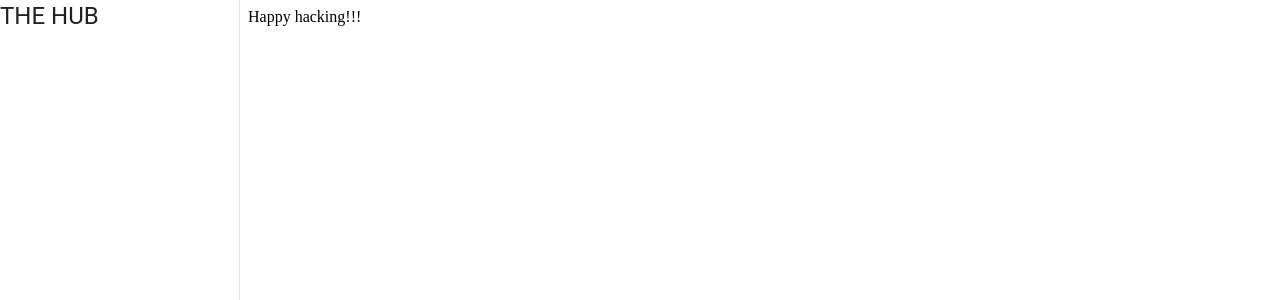
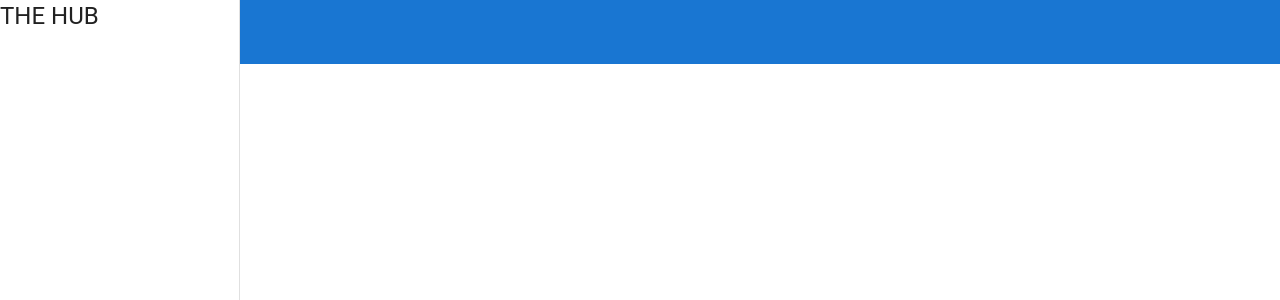
Before and after one commit to jagger85/the-hub-frontend, a React app in the folder p3-react-app/: page / in a window 1280 px wide. Shown: the top 300 px of the page. Built offline with nearby package versions, Linux system fonts and the light colour scheme.

Commit message:
FEAT: Added top bar

```diff
--- a/p3-react-app/src/layouts/MainLayout.js
+++ b/p3-react-app/src/layouts/MainLayout.js
@@ -1,5 +1,5 @@
 import React from "react";
-import { Drawer, Typography } from "@mui/material";
+import { Drawer, Typography, AppBar, Toolbar} from "@mui/material";
 const drawerWidth = 240;
 
 const styles = {
@@ -21,6 +21,15 @@ function MainLayout({ children }) {
       <Drawer sx={styles.drawer} variant="permanent" anchor="left">
         <Typography variant="h5">THE HUB</Typography>
       </Drawer>
+      <AppBar
+      position='fixed'
+      elevation={0}>
+      <Toolbar>
+        <Typography>THE HUB</Typography>
+      </Toolbar>
+      </AppBar>
+      <Toolbar/> {/** empty toolbar so the content does not hide beneath */}
+
     <div>
       {children}
       </div>
```
